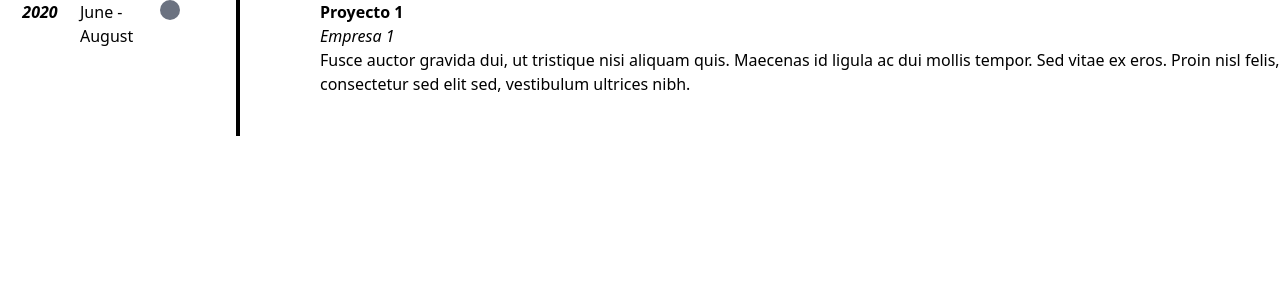
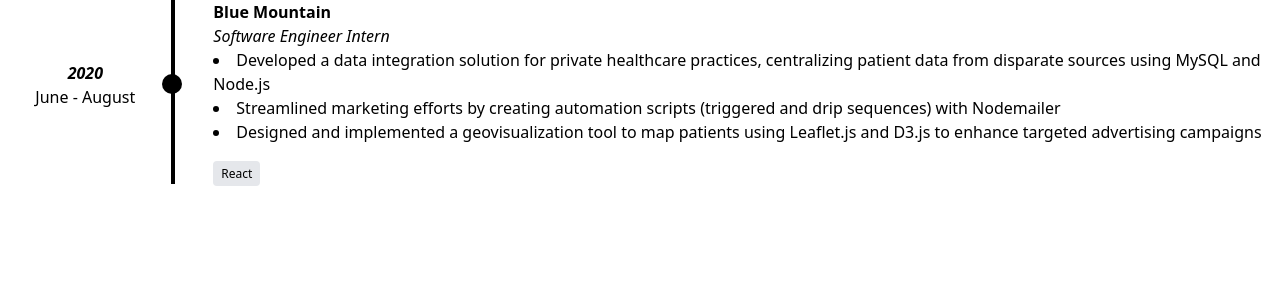
Before and after one commit to ddavidjeong/web_v2, a React (Vite) app: page /wb in a window 1280 px wide. Shown: the top 300 px of the page. Built offline with nearby package versions, Linux system fonts and the light colour scheme.

Commit message:
minor progress on resume card

```diff
--- a/src/components/Resume/Res.tsx
+++ b/src/components/Resume/Res.tsx
@@ -1,5 +1,5 @@
 import React from "react";
-import ResumeCard from "../static/ResumeCard";
+import ResumeCard from "./ResumeCard";
 import { Resume } from "../../pages";
 
 function Res() {
--- a/src/pages/Whiteboard.tsx
+++ b/src/pages/Whiteboard.tsx
@@ -2,27 +2,54 @@
 
 function Whiteboard() {
   return (
-    <div className="grid grid-cols-4">
-      <div className="col-span-1 grid grid-cols-4">
-            <div className="font-bold italic text-center">2020</div>
-            <div className="font-light text-md">
+    <div className="grid grid-cols-6">
+      <div className="col-span-1 grid grid-cols-5">
+        <div className="col-span-4 relative top-1/3">
+            <div className="font-bold italic text-center">
+              2020
+            </div>
+            <div className="font-light text-center text-md">
               <div>June - August</div>
             </div>
+        </div>
 
-        <div className="border-r-4 border-black h-full z-29">
-          <div className="w-5 h-5 bg-gray-500 rounded-full z-30"></div>
+        <div className="col-span-1 relative h-full border-l-4 border-black z-29">
+          <div className="absolute w-5 h-5  bg-black rounded-full z-30 hover:border-f-primary-4 hover:border-2 duration-75" style={{right: "80%", top:"40%"}}></div>
         </div>
       </div>
 
-      <div className="col-span-3">
-        <div className="font-bold">Proyecto 1</div>
-        <div className="italic">Empresa 1</div>
-        <div className="mb-10">
-          Fusce auctor gravida dui, ut tristique nisi
-          aliquam quis. Maecenas id ligula ac dui mollis
-          tempor. Sed vitae ex eros. Proin nisl felis,
-          consectetur sed elit sed, vestibulum ultrices
-          nibh.
+
+
+      <div className="col-span-5">
+        <div className=" font-bold">Blue Mountain</div>
+
+        <div className="italic font-light">
+          Software Engineer Intern
+        </div>
+
+        <ul className="font-light list-disc list-inside">
+          <li>
+            Developed a data integration solution for
+            private healthcare practices, centralizing
+            patient data from disparate sources using MySQL
+            and Node.js
+          </li>
+          <li>
+            Streamlined marketing efforts by creating
+            automation scripts (triggered and drip
+            sequences) with Nodemailer
+          </li>
+          <li>
+            Designed and implemented a geovisualization tool
+            to map patients using Leaflet.js and D3.js to
+            enhance targeted advertising campaigns
+          </li>
+        </ul>
+
+        <div className="mt-4">
+          <span className="bg-gray-200 rounded px-2 py-1 text-xs">
+            React
+          </span>
         </div>
       </div>
     </div>
```
